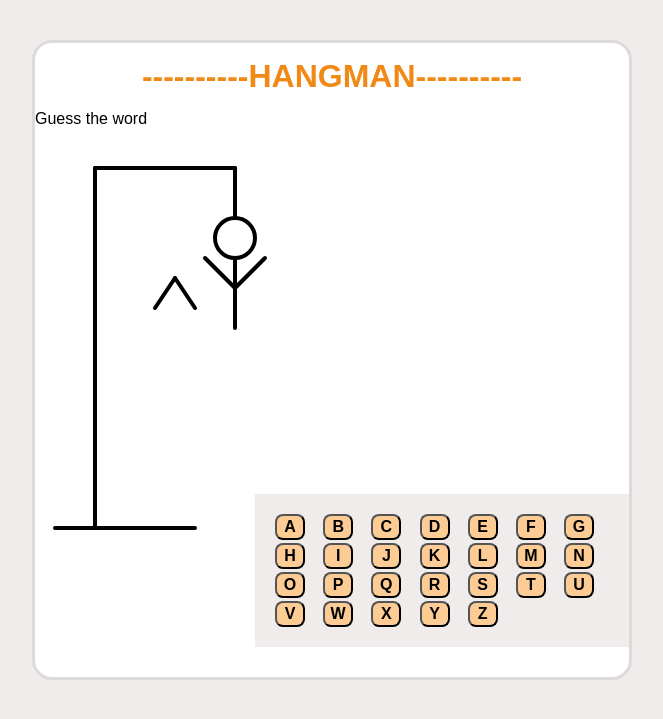
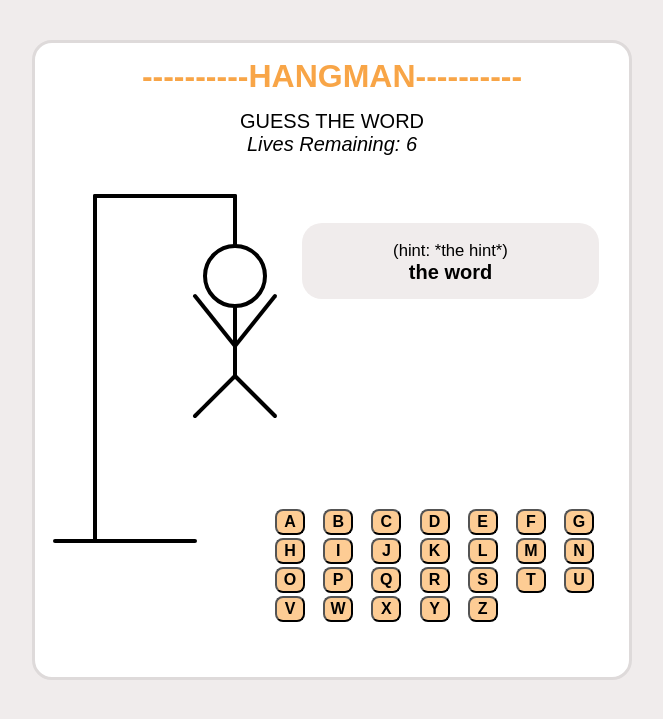
Before and after one commit to KosyAbone/hangman-game, a PHP site: page / in a window 1280 px wide. Shown: the top 719 px of the page, without its empty margins (308-971 px from the left). Run offline with PHP 8.4, Linux system fonts and the light colour scheme.

Commit message:
modified css

```diff
--- a/index.css
+++ b/index.css
@@ -21,14 +21,29 @@ body {
 
 .title{
     text-align: center;
-    color: #f08915;
+    color: #f8a547;
     padding: 15px;
+}
+.main-container > p{
+    text-align: center;
+    font-size: 20px;
+}
+
+.userGuess{
+    position: absolute;
+    background-color: #f0ecec;
+    font-size: 20px;
+    text-align: center;
+    border-radius: 20px;
+    padding: 15px;
+    width: 50%;
+    top: 180px;
+    right: 30px;
 }
 
 .btn-container {
-    background-color: #f0ecec;
     position: absolute;
-    bottom: 30px;
+    bottom: 35px;
     left: 20px;
     display: grid;
     width: 63%;
--- a/index.html
+++ b/index.html
@@ -8,26 +8,31 @@
         <div class="main-container">
 
             <h1 class="title">----------HANGMAN----------</h1>
-            <p>Guess the word</p>
-            <h4 id="word"></h4>
+            <p>GUESS THE WORD</p>
 
-            <svg height="405" width="250" class="figure-container">
+            <div class="userGuess">
+                <p><small>(hint: *the hint*)</small></p>
+                <h4 id="word">the word</h4>
+            </div>
+            <p><i>Lives Remaining: 6</i></p>
+
+            <svg height="390" width="250" class="figure-container">
                 <!-- Rod -->
                 <line x1="60" y1="40" x2="200" y2="40" />
                 <line x1="200" y1="40" x2="200" y2="90" />
-                <line x1="60" y1="40" x2="60" y2="400" />
-                <line x1="20" y1="400" x2="160" y2="400" />
+                <line x1="60" y1="40" x2="60" y2="385" />
+                <line x1="20" y1="385" x2="160" y2="385" />
 
                 <!-- Head -->
-                <circle cx="200" cy="110" r="20" class="figure-part" />
+                <circle cx="200" cy="120" r="30" class="figure-part" />
                 <!-- Body -->
-                <line x1="200" y1="130" x2="200" y2="200" class="figure-part" />
+                <line x1="200" y1="150" x2="200" y2="220" class="figure-part" />
                 <!-- Arms -->
-                <line x1="200" y1="160" x2="170" y2="130" class="figure-part" />
-                <line x1="200" y1="160" x2="230" y2="130" class="figure-part" />
+                <line x1="200" y1="190" x2="160" y2="140" class="figure-part" />
+                <line x1="200" y1="190" x2="240" y2="140" class="figure-part" />
                 <!-- Legs -->
-                <line x1="140" y1="150" x2="120" y2="180" class="figure-part" />
-                <line x1="140" y1="150" x2="160" y2="180" class="figure-part" />
+                <line x1="200" y1="220" x2="160" y2="260" class="figure-part" />
+                <line x1="200" y1="220" x2="240" y2="260" class="figure-part" />
               </svg>
 
             <div class="btn-container">
```
